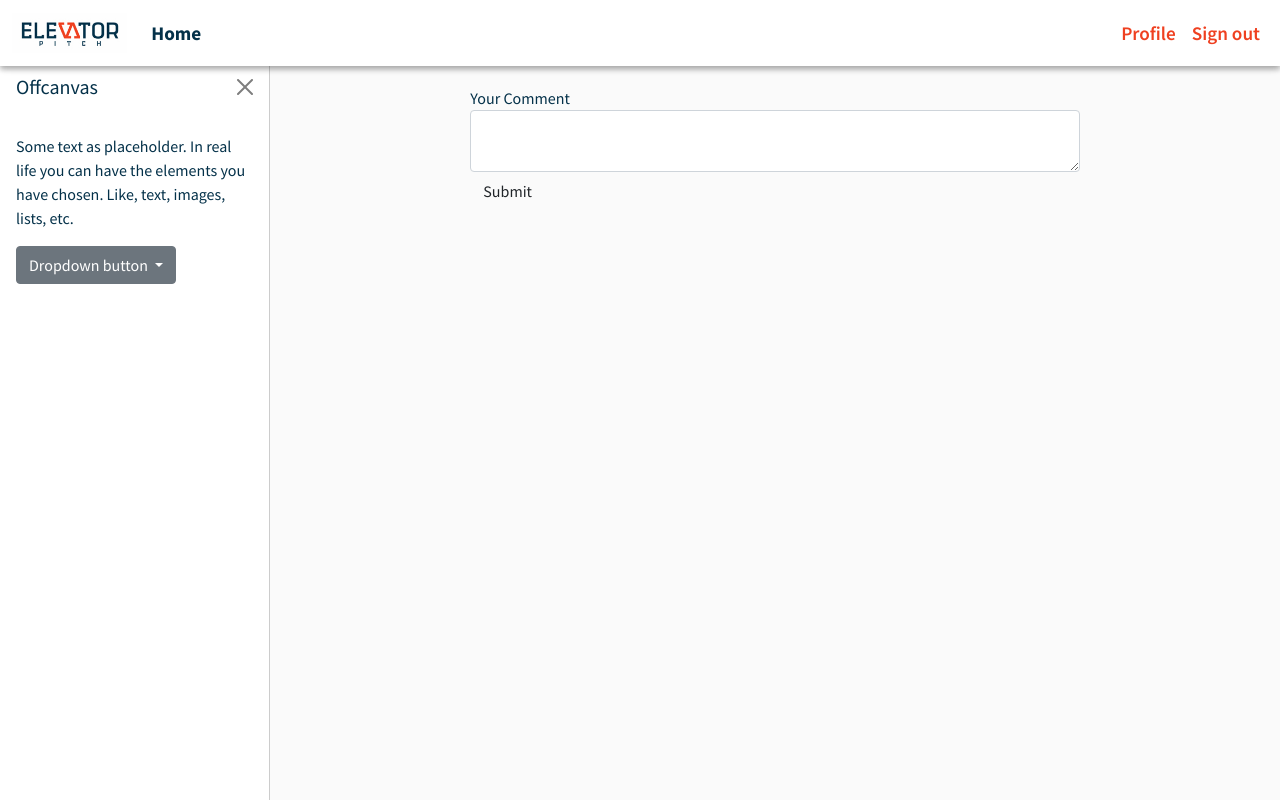
After one commit to mururi/Elevator_pitch_app, a Flask app: page /new-comment/1 in a window 1280 px wide. The commit adds this page. Run offline with Flask 2, Linux system fonts and the light colour scheme; the visitor is signed in with stand-in values (Sample User, id 1); data comes from the database, SQL or seed files in the repository; some libraries are stand-ins or nearby versions.

Commit message:
Add comment form

```diff
--- a/app/main/forms.py
+++ b/app/main/forms.py
@@ -10,3 +10,7 @@
     category = SelectField('Pitch Category', choices=[('Interview Pitch', 'Interview Pitch'), ('Business Pitch', 'Business Pitch'), ('Promotion Pitch', 'Promotion Pitch'), ('Product Pitch', 'Product Pitch'), ('Pickup Lines', 'Pickup Lines')])
     content = TextAreaField('Your Pitch', validators = [DataRequired()])
     submit = SubmitField('Submit')
+
+class NewComment(FlaskForm):
+    content = TextAreaField('Your Comment', validators = [DataRequired()])
+    submit = SubmitField('Submit')
--- a/app/main/views.py
+++ b/app/main/views.py
@@ -1,10 +1,12 @@
+from crypt import methods
 from turtle import title
 from unicodedata import category
+from xml.etree.ElementTree import Comment
 from flask import render_template, request, redirect, url_for, abort, flash
-from ..models import User, Pitch
+from ..models import User, Pitch, Comment
 from . import main
 from flask_login import login_required, current_user
-from .forms import UpdateProfile, NewPitch
+from .forms import NewComment, UpdateProfile, NewPitch
 from .. import db
 
 # Views
@@ -59,20 +61,32 @@
         category = form.category.data
         content = form.content.data
         author = current_user.id
-        # downvotes = 0
-        # upvotes = 0
+
 
         pitch = Pitch(category=category, content=content, author=author)
 
         db.session.add(pitch)
         db.session.commit()
 
-        flash('Pitch Created', category = 'success')
+        # flash('Pitch Created', category = 'success')
         return redirect(url_for('main.index'))
 
     return render_template('new_pitch.html', new_pitch_form = form)
 
+@main.route('/new-comment/<pitch_id>', methods = ['GET', 'POST'])
+@login_required
+def new_comment(pitch_id):
+    form = NewComment()
 
-# @main.route('/movie/review/new/<int:id>', methods = ['GET','POST'])
-# @login_required
-# def new_review(id):
+    if form.validate_on_submit():
+        content = form.content.data
+        author = current_user.id
+
+        comment = Comment(content=content, author=author, pitch_id=pitch_id)
+
+        db.session.add(comment)
+        db.session.commit()
+
+        return redirect(url_for('main.index'))
+
+    return render_template('new_comment.html', new_comment_form = form, pitch_id = pitch_id)
--- a/app/static/css/base.css
+++ b/app/static/css/base.css
@@ -25,6 +25,9 @@
   font-size: 1.2rem;
 }
 
+a.nav-link:hover {
+  color: #043149;
+}
 /* sidebar styles */
 #sidebar {
   width: 270px;
--- a/app/templates/index.html
+++ b/app/templates/index.html
@@ -32,6 +32,7 @@
         <hr>
         <div class="col-12 d-flex justify-content-between">
           <p class="text-muted">Category: {{ pitch.category }}</p>
+          <a href="/new-comment/{{ pitch.id }}" class="btn text-center btn--styling">Comment</a>
           <div class="d-flex">
             <div class="mx-2"><i class="bi bi-hand-thumbs-up">    {{ pitch.upvotes }}</i></div>
             <div class="mx-2"><i class="bi bi-hand-thumbs-down">    {{ pitch.downvotes }}</i></div>
--- /dev/null
+++ b/app/templates/new_comment.html
@@ -0,0 +1,17 @@
+{% extends 'base.html'%}
+{% import 'bootstrap/wtf.html' as wtf%}
+
+{% block content %}
+<div class="container">
+  <div class="row">
+    <div class="col-md-2"> </div>
+    <div class="col-md-8">
+
+      {{wtf.quick_form(new_comment_form)}}
+
+    </div>
+    <div class="col-md-2"></div>
+  </div>
+</div>
+
+{% endblock%}
--- a/manage.py
+++ b/manage.py
@@ -1,6 +1,6 @@
 from app import create_app, db
 from flask_script import Manager,Server
-from app.models import User, Pitch
+from app.models import User, Pitch, Comment
 from flask_migrate import Migrate, MigrateCommand
 
 app = create_app('development')
```
